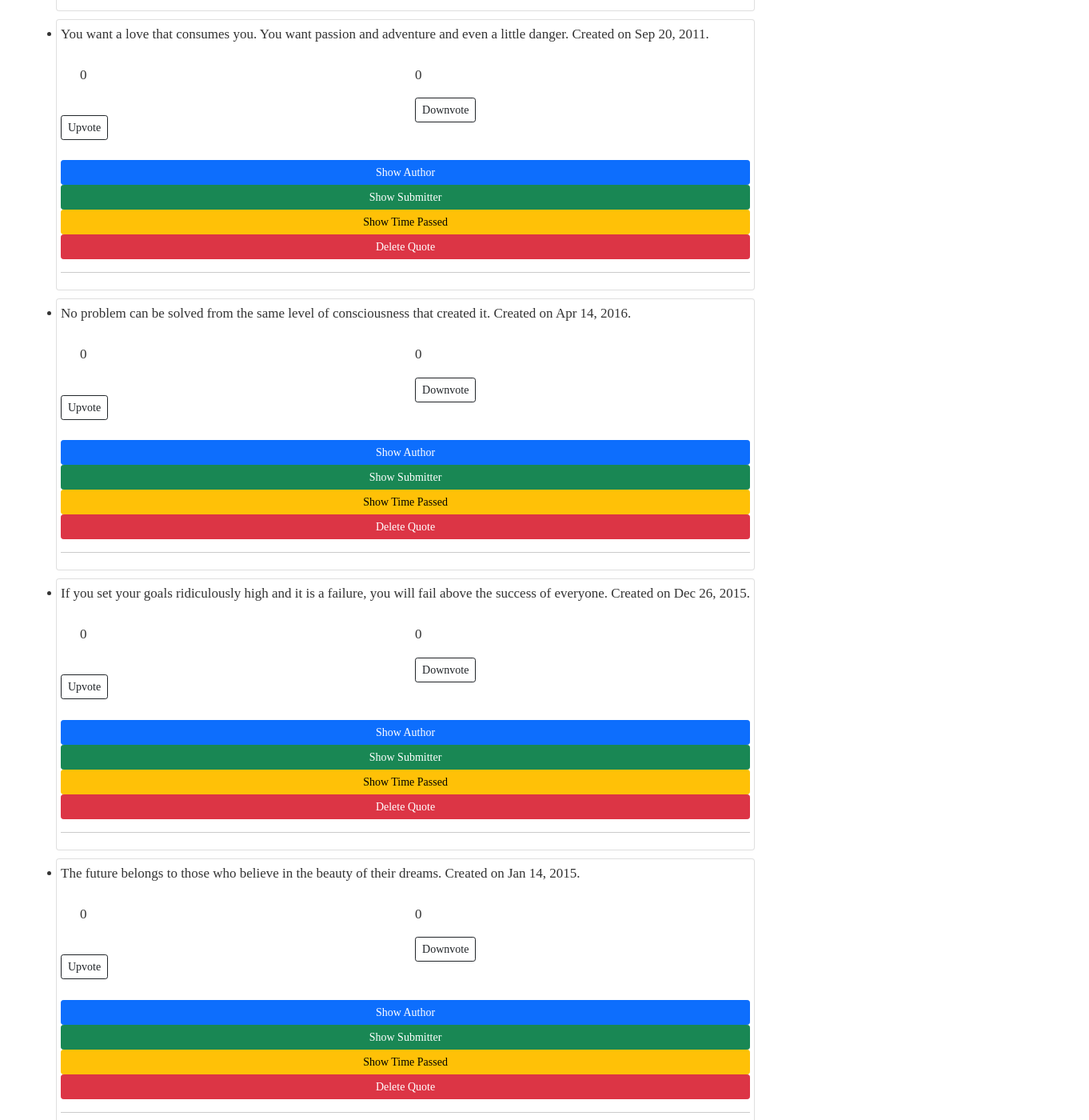
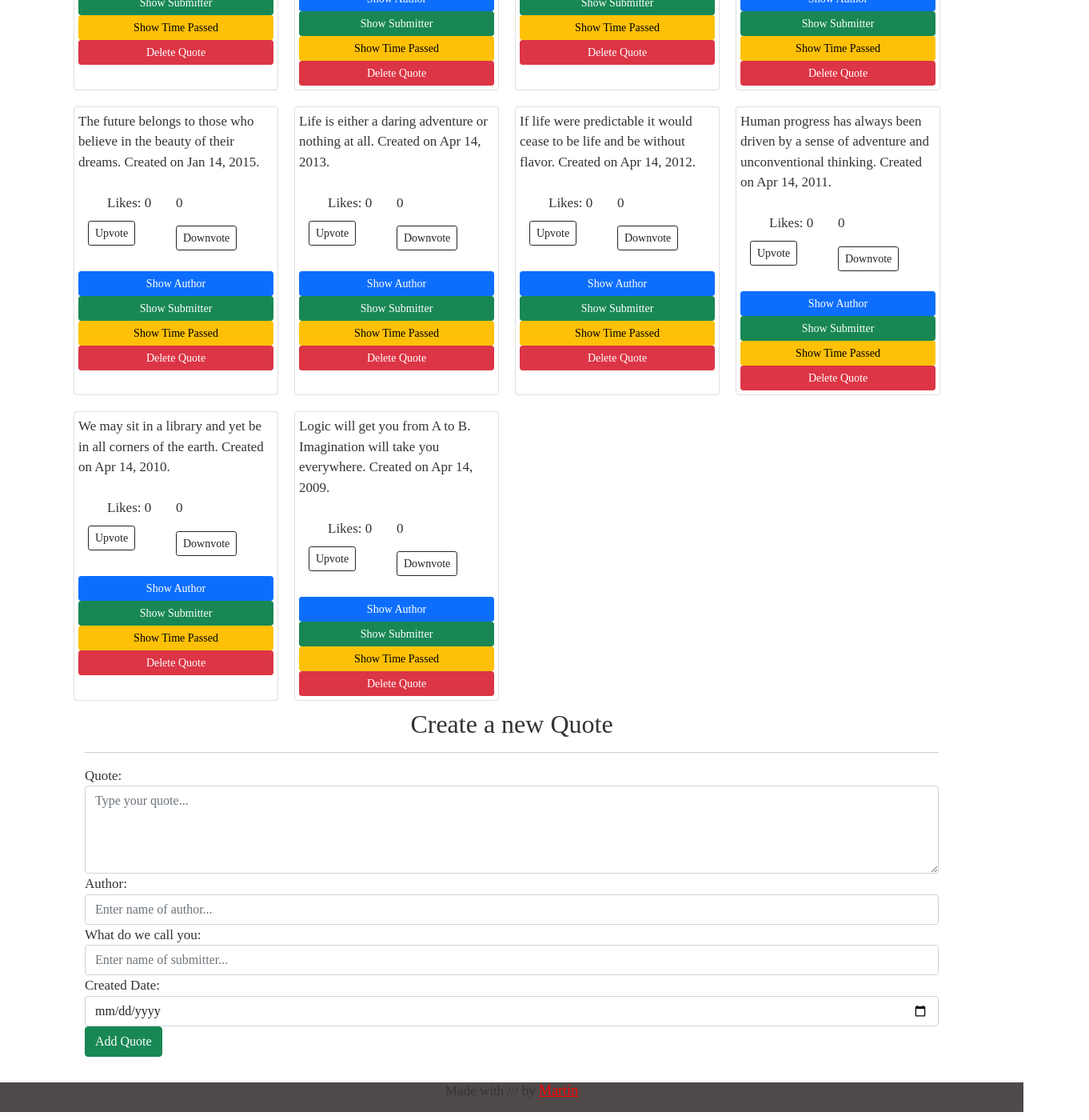
Before and after one commit to Martin023/Quote-tally, an Angular app: page / in a window 1280 px wide. Shown: the part 1000-2400 px from the top of the page at 80% size, 1362 px wide, since content can reach past the window. Built offline with nearby package versions, Linux system fonts and the light colour scheme.

Commit message:
This commit wll update the display

```diff
--- a/src/app/app.component.css
+++ b/src/app/app.component.css
@@ -17,48 +17,31 @@ img{
 
 .content {
   display: flex;
+
   margin: 32px auto;
   padding: 0 16px;
   /* max-width: 960px; */
-  align-items: center;
+  justify-content: center;
+  width: auto;
 
 
 }
 
 footer {
+  background-color: rgb(80, 73, 73);
   margin-top: 10px;
   display: flex;
-  align-items: center;
+  justify-content: center;
   line-height: 20px;
 }
 
 footer a {
-  display: flex;
+
+  display: inline;
   align-items: center;
+  font-size: large;
+  color: red;
 }
-
-.github-star-badge {
-  color: #24292e;
-  display: flex;
-  align-items: center;
-  font-size: 12px;
-  padding: 3px 10px;
-  border: 1px solid rgba(27, 31, 35, .2);
-  border-radius: 3px;
-  background-image: linear-gradient(-180deg, #fafbfc, #eff3f6 90%);
-  margin-left: 4px;
-  font-weight: 600;
-  font-family: -apple-system, BlinkMacSystemFont, Segoe UI, Helvetica, Arial, sans-serif, Apple Color Emoji, Segoe UI Emoji, Segoe UI Symbol;
+footer a:hover{
+font-style: bold;
 }
-
-.github-star-badge:hover {
-  background-image: linear-gradient(-180deg, #f0f3f6, #e6ebf1 90%);
-  border-color: rgba(27, 31, 35, .35);
-  background-position: -.5em;
-}
-
-.github-star-badge .material-icons {
-  height: 16px;
-  width: 16px;
-  margin-right: 4px;
-}
--- a/src/app/app.component.html
+++ b/src/app/app.component.html
@@ -64,14 +64,14 @@
 
   <!-- Footer -->
 
-  <footer>
-    Made with /// by <a href="https://github.com/martin023/" target="_blank" rel="noopener"> Martin</a>
-
-
-  </footer>
 
 </div>
 
+<footer>
+  <p>Made with /// by <a href="https://github.com/martin023/" target="_blank" rel="noopener"> Martin</a></p>
+
+
+ </footer>
 
 
 
--- a/src/app/quotes/quotes.component.css
+++ b/src/app/quotes/quotes.component.css
@@ -1,13 +1,35 @@
 h1{
     text-align: center;
 }
-.daysQuote{
-    align-items: center;
+.daysQuote {
+    justify-content:space-evenly;
+    display: flex;
+    display: inline;
+    flex-direction: column;
+    width: 100;
+    height: auto;
 }
-.card {
+.dquotepos{
+    display: inline;
+}
+.card  {
     margin:10px;
     padding: 5px;
+
+}
+.size{
+    width: 20vw;
+}
+.all-items{
+    width: 100vw;
+    display:flex;
+    flex-wrap: wrap;
+    margin-left: auto;
+    margin-right: auto;
 
 
 
 }
+.buttons{
+    display:flex;
+}
--- a/src/app/quotes/quotes.component.html
+++ b/src/app/quotes/quotes.component.html
@@ -6,7 +6,7 @@
       <div class=" daysQuote disp">
         <p *ngIf='quotes.length > 0'><button (click)='findHighestVotes()' class="btn btn-outline-info">Quote of the day</button>
         </p>
-        <div appHighlightBestQuote>
+        <div appHighlightBestQuote class="dquotepos container">
           <div>
             <p>{{bestQuote}}</p>
             <p>{{highestCounter}}</p>
@@ -15,16 +15,18 @@
 
           <!-- <p id="result"></p>
         <button class="btn btn-primary btn-sm">Best quote</button> -->
-          <ul>
-            <div *ngFor='let quote of quotes; let i = index' class="card">
-              <li>
+          <div class="all-items">
+            <div *ngFor='let quote of quotes; let i = index' class="card size ">
+
+               <div >
                 {{quote.name}} Created on {{quote.createdDate|date}}.
-              </li>
+              </div>
+
               <br>
-              <div class="row ">
+              <div class="container buttons">
                 <div class="col-md-6">
                   <div>
-                    <span class="m-4">{{ quote.clickCounter }}</span><br>
+                    <span class="m-4">Likes: {{ quote.clickCounter }}</span><br>
                     <a href="#" onclick="event.preventDefault()" (click)="countClick(quote)"><button type="button"
                         class="btn btn-outline-dark btn-sm" style="margin-top: 9%;"> Upvote<i
                           class="fa fa-thumbs-up pr-1  ml-4 like" ng-click="count = count + 1" ng-init="count=0"
@@ -33,14 +35,10 @@
                     </a>
 
                   </div>
-                  <!-- <app-upvote></app-upvote>
-                <p id="value">{{NumberOfUpvotes}}</p>
-                <button (click)="UpvoteButtonClick()" type="button" class="btn btn-outline-dark btn-sm"><i
-                    class="fa fa-thumbs-up"></i>
-                  Upvote</button> -->
+
 
                 </div>
-                <div class="col-md-6">
+                <div class="buttons col-md-6">
                   <app-downvote></app-downvote>
                 </div>
               </div>
@@ -58,15 +56,14 @@
               <button (click)='toggleDetailsFour(i)' class="btn btn-danger btn-sm">Delete Quote</button>
               <app-delete-quotes *ngIf='quote.showName' [quote]='quote' (isComplete)='completeQuote($event,i)'>
               </app-delete-quotes>
-              <hr>
+
             </div>
-
-          </ul>
+          </div>
+          </div>
 
         </div>
-        <div class="col-md-6">
+        <div class="container">
           <app-quoteform (addQuote)="addNewQuote($event)"></app-quoteform>
         </div>
 
       </div>
-      </div>
```
